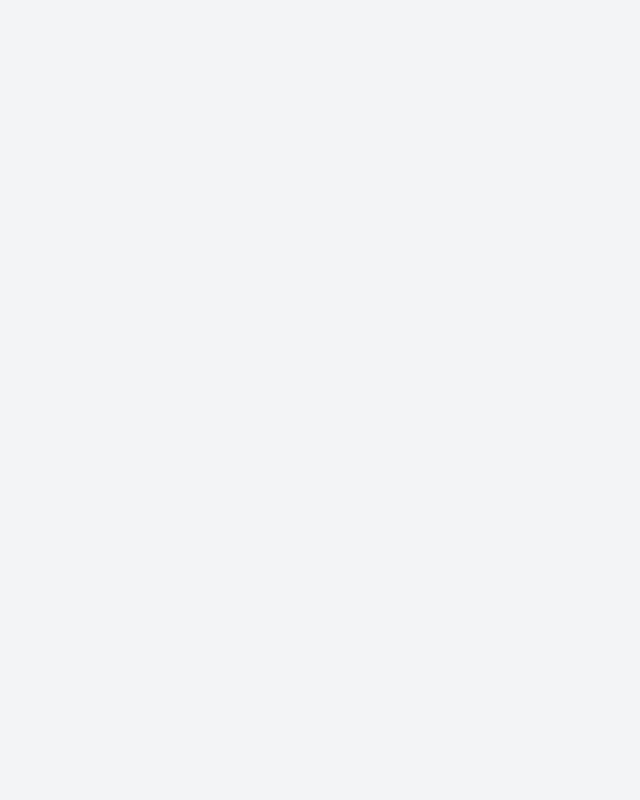
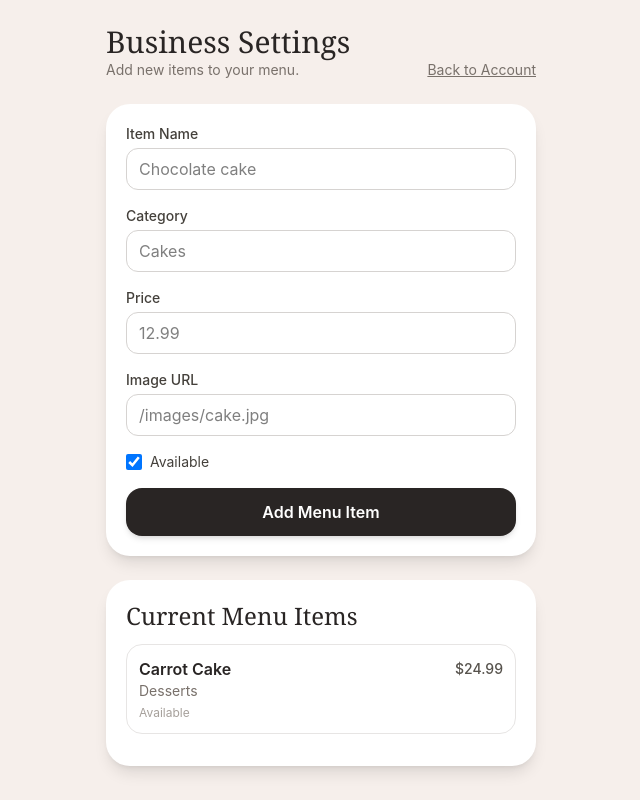
Before and after one commit to JorgeACoronado/EasyOrder, a Vue app: page /business-settings in a window 1280 px wide. Before the commit this address had no page. Shown: the whole page, without its empty margins (319-959 px from the left). Built offline with nearby package versions, Linux system fonts and the light colour scheme.

Commit message:
Created BusinessSettings page to be able to add product into menuItemStore

```diff
--- /dev/null
+++ b/src/pages/BusinessSettings.vue
@@ -0,0 +1,150 @@
+<script setup>
+import { ref } from 'vue'
+import { useMenuItemStore } from '@/stores/menuItemStore'
+
+const menuItemStore = useMenuItemStore()
+
+const name = ref('')
+const category = ref('')
+const price = ref('')
+const imageUrl = ref('')
+const available = ref(true)
+
+function addMenuItem() {
+  if (!name.value || !category.value || !price.value) {
+    alert('Please fill in name, category, and price.')
+    return
+  }
+
+  menuItemStore.addMenuItem({
+    id: crypto.randomUUID(),
+    name: name.value,
+    category: category.value,
+    price: Number(price.value),
+    available: available.value,
+    image_url: imageUrl.value,
+  })
+
+  name.value = ''
+  category.value = ''
+  price.value = ''
+  imageUrl.value = ''
+  available.value = true
+}
+</script>
+
+<template>
+  <main class="min-h-screen bg-[#f6efeb] px-4 py-6">
+    <div class="mx-auto w-full max-w-[430px]">
+      <header class="mb-6">
+        <h1 class="font-serif text-3xl text-stone-800">Business Settings</h1>
+        <div class="flex items-center justify-between">
+          <p class="text-sm text-stone-500">Add new items to your menu.</p>
+          <RouterLink
+            to="/management"
+            class="text-sm text-stone-500 underline"
+          >
+            Back to Account
+          </RouterLink>
+        </div>
+      </header>
+
+      <form
+        class="space-y-4 rounded-3xl bg-white p-5 shadow-lg"
+        @submit.prevent="addMenuItem"
+      >
+        <div>
+          <label class="mb-1 block text-sm font-medium text-stone-700"> Item Name </label>
+
+          <input
+            v-model="name"
+            type="text"
+            class="w-full rounded-xl border border-stone-300 px-3 py-2 outline-none focus:border-stone-500"
+            placeholder="Chocolate cake"
+          />
+        </div>
+
+        <div>
+          <label class="mb-1 block text-sm font-medium text-stone-700"> Category </label>
+          <input
+            v-model="category"
+            type="text"
+            class="w-full rounded-xl border border-stone-300 px-3 py-2 outline-none focus:border-stone-500"
+            placeholder="Cakes"
+          />
+        </div>
+
+        <div>
+          <label class="mb-1 block text-sm font-medium text-stone-700"> Price </label>
+          <input
+            v-model="price"
+            type="number"
+            step="0.01"
+            min="0"
+            class="w-full rounded-xl border border-stone-300 px-3 py-2 outline-none focus:border-stone-500"
+            placeholder="12.99"
+          />
+        </div>
+
+        <div>
+          <label class="mb-1 block text-sm font-medium text-stone-700"> Image URL </label>
+          <input
+            v-model="imageUrl"
+            type="text"
+            class="w-full rounded-xl border border-stone-300 px-3 py-2 outline-none focus:border-stone-500"
+            placeholder="/images/cake.jpg"
+          />
+        </div>
+
+        <label class="flex items-center gap-2 text-sm text-stone-700">
+          <input
+            v-model="available"
+            type="checkbox"
+            class="h-4 w-4"
+          />
+          Available
+        </label>
+
+        <button
+          type="submit"
+          class="w-full rounded-2xl bg-stone-800 py-3 font-semibold text-white shadow-md active:scale-[0.98]"
+        >
+          Add Menu Item
+        </button>
+      </form>
+
+      <section class="mt-6 rounded-3xl bg-white p-5 shadow-lg">
+        <h2 class="mb-3 font-serif text-2xl text-stone-800">Current Menu Items</h2>
+
+        <div
+          v-if="menuItemStore.menu_items.length === 0"
+          class="text-sm text-stone-500"
+        >
+          No menu items yet.
+        </div>
+
+        <div
+          v-for="item in menuItemStore.menu_items"
+          :key="item.id"
+          class="mb-3 rounded-2xl border border-stone-200 p-3"
+        >
+          <div class="flex items-center justify-between">
+            <h3 class="font-semibold text-stone-800">
+              {{ item.name }}
+            </h3>
+
+            <span class="text-sm font-medium text-stone-600"> ${{ item.price.toFixed(2) }} </span>
+          </div>
+
+          <p class="text-sm text-stone-500">
+            {{ item.category }}
+          </p>
+
+          <p class="mt-1 text-xs text-stone-400">
+            {{ item.available ? 'Available' : 'Not Available' }}
+          </p>
+        </div>
+      </section>
+    </div>
+  </main>
+</template>
--- a/src/pages/ManageAccount.vue
+++ b/src/pages/ManageAccount.vue
@@ -45,7 +45,7 @@ function logout() {
 
         <div class="grid gap-3">
           <RouterLink
-            to="/settings"
+            to="/business-settings"
             class="rounded-2xl bg-pink-100 px-4 py-3 text-center text-stone-700"
           >
             Edit Business Settings
--- a/src/router.js
+++ b/src/router.js
@@ -48,6 +48,11 @@ const routes = [
     name: 'Payment',
     component: () => import('@/pages/PaySubmit.vue'),
   },
+  {
+    path: '/business-settings',
+    name: 'Business-Settings',
+    component: () => import('@/pages/BusinessSettings.vue'),
+  },
 ]
 
 const router = createRouter({
--- a/src/stores/menuItemStore.js
+++ b/src/stores/menuItemStore.js
@@ -10,46 +10,6 @@ export const useMenuItemStore = defineStore('menuItem', {
         price: 24.99,
         available: true,
         image: 'images/carrot_1.jpg',
-      },
-      {
-        id: 2,
-        name: 'Chocolate Cake',
-        category: 'Desserts',
-        price: 29.99,
-        available: true,
-        image: 'images/chocolate_1.jpg',
-      },
-      {
-        id: 3,
-        name: 'Chocolate Croissant',
-        category: 'Pastries',
-        price: 3.99,
-        available: true,
-        image: 'images/croissant_1.jpg',
-      },
-      {
-        id: 4,
-        name: 'Baguette',
-        category: 'Breads',
-        price: 2.99,
-        available: true,
-        image: 'images/baguette_1.jpg',
-      },
-      {
-        id: 5,
-        name: 'Latte',
-        category: 'Beverages',
-        price: 3.99,
-        available: true,
-        image: 'images/latte_1.jpg',
-      },
-      {
-        id: 6,
-        name: 'Sourdough',
-        category: 'Breads',
-        price: 4.99,
-        available: false,
-        image: 'images/sourdough_1.jpg',
       },
     ],
   }),
@@ -66,5 +26,9 @@ export const useMenuItemStore = defineStore('menuItem', {
     },
   },
 
-  actions: {},
+  actions: {
+    addMenuItem(item) {
+      this.menu_items.push(item)
+    },
+  },
 })
```
